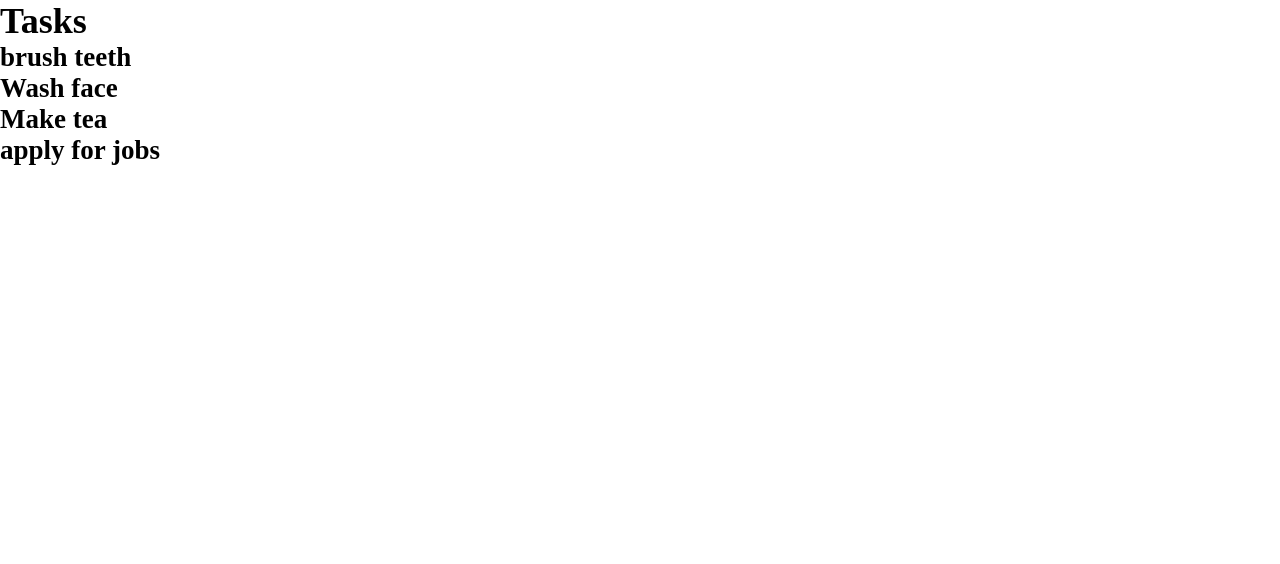
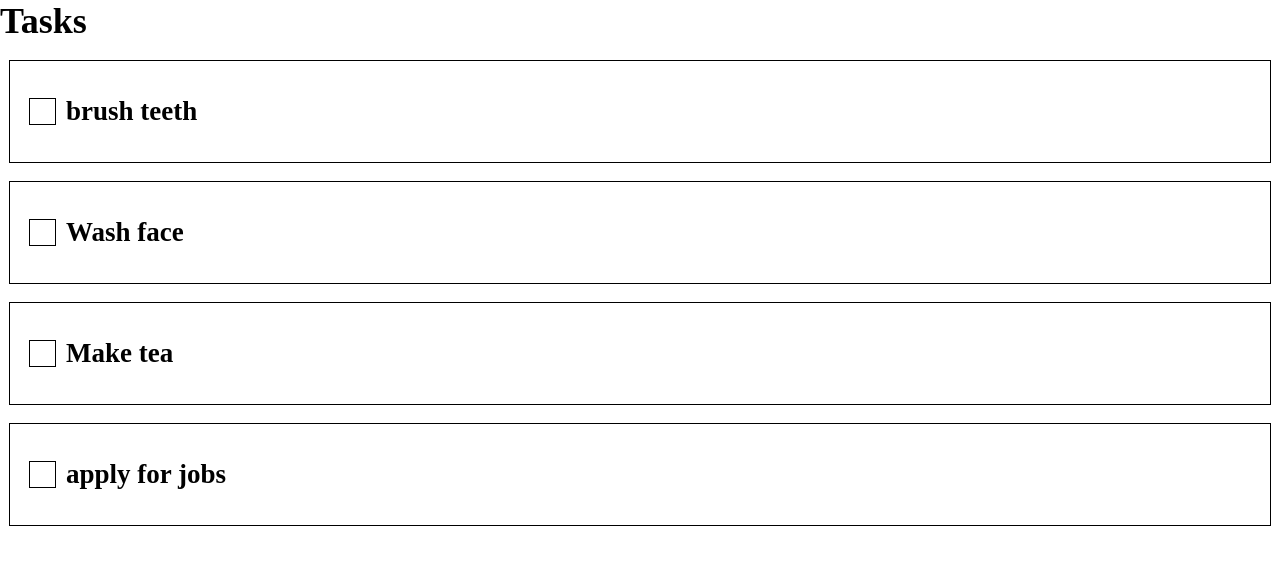
Before and after one commit to emmajphillips/reminders, a React (Create React App) app in the folder frontend/: page /tasks/today in a window 1280 px wide. Shown: the top 564 px of the page. Built offline with nearby package versions, Linux system fonts and the light colour scheme.

Commit message:
rough layout of TasksToday component and start of custom checkboxes

```diff
--- a/frontend/src/components/tasks/TasksToday.js
+++ b/frontend/src/components/tasks/TasksToday.js
@@ -5,12 +5,19 @@ import PageContainer from '../common/PageContainer'
 import { tasks } from '../../lib/tasks'
 
 function TasksToday () {
+
+  const handleCheck = () => {
+    console.log('clicked!')
+  }
+
   return (
     <>
       <h1>Tasks</h1>
       <PageContainer>
         {tasks.map(task => (
-          <div key={task.id}>
+          <div key={task.id} className="task">
+            <input type="checkbox" />
+            <span className="checkbox" onClick={handleCheck}></span>
             <h2>{task.name}</h2>
           </div>
         ))}
--- a/frontend/src/styles/main.scss
+++ b/frontend/src/styles/main.scss
@@ -7,83 +7,4 @@ html {
   font-size: 18px;
 }
 
-section.hero {
-  min-height: 100vh;
-  height: 100%;
-  background-color: #d5e8eb;
-  div.container {
-    display: flex;
-    flex-direction: column;
-    justify-content: space-between;
-    align-items: center;
-    height: calc(100vh - 7em);
-    padding: 3.5em 0;
-    text-align: center;
-    div.form {
-      display: flex;
-      flex-direction: column;
-      align-items: center;
-      h1.heading {
-        font-size: 2rem;
-        margin: 0 0.5em;
-        padding: 3rem 0 1rem;
-      }
-      form {
-        display: flex;
-        margin: 2rem 0.5rem;
-        padding: 0.5em 0 0.25em;
-        border: none;
-        border-bottom: 3px solid #acacac;
-        &:hover {
-          border-bottom: 3px solid #444;
-        }
-        input {
-          padding-left: 0.5em;
-          background-color: inherit;
-          border: none;
-          font-family: "Times New Roman", Times, serif;
-          font-size: 1.25rem;
-          &:focus {
-            outline: none;
-          }
-        }
-        button.active {
-          margin-bottom: 0.25em;
-          padding: 5px 15px;
-          background-color: #a8fac6;
-          border-top: 4px solid #eff7ea;
-          border-right: 4px solid #36f365;
-          border-bottom: 4px solid #36f365;
-          border-left: 4px solid #95f0f7;
-          font-weight: 600;
-          border-radius: 6px;
-          font-family: "Times New Roman", Times, serif;
-          font-size: 1em;
-          color: #000;
-          transition: 0.1s ease-out;
-        }
-        button.hidden {
-          visibility: hidden;
-          transition: 0.1s linear;
-        }
-      }
-      form.active {
-        border: none;
-        border-bottom: 3px solid #444;
-      }
-    }
-    a {
-      margin: 1.5rem 0;
-      padding: 0.5em;
-      background-color: #ffaacc;
-      border-top: 4px solid #ffeecc;
-      border-right: 4px solid #ff88dd;
-      border-bottom: 4px solid #ff88dd;
-      border-left: 4px solid #ffaa77;
-      border-radius: 6px;
-      text-decoration: none;
-      font-weight: 600;
-      color: #000;
-    }
-  }
-}
+@import '../styles/mobile/mobile.scss'
--- /dev/null
+++ b/frontend/src/styles/mobile/home.scss
@@ -0,0 +1,81 @@
+// * Home component
+section.hero {
+  min-height: 100vh;
+  height: 100%;
+  background-color: #d5e8eb;
+  div.container {
+    display: flex;
+    flex-direction: column;
+    justify-content: space-between;
+    align-items: center;
+    height: calc(100vh - 7em);
+    padding: 3.5em 0;
+    text-align: center;
+    div.form {
+      display: flex;
+      flex-direction: column;
+      align-items: center;
+      h1.heading {
+        font-size: 2rem;
+        margin: 0 0.5em;
+        padding: 3rem 0 1rem;
+      }
+      form {
+        display: flex;
+        margin: 2rem 0.5rem;
+        padding: 0.5em 0 0.25em;
+        border: none;
+        border-bottom: 3px solid #acacac;
+        &:hover {
+          border-bottom: 3px solid #444;
+        }
+        input {
+          padding-left: 0.5em;
+          background-color: inherit;
+          border: none;
+          font-family: "Times New Roman", Times, serif;
+          font-size: 1.25rem;
+          &:focus {
+            outline: none;
+          }
+        }
+        button.active {
+          margin-bottom: 0.25em;
+          padding: 5px 15px;
+          background-color: #a8fac6;
+          border-top: 4px solid #e3f8d6;
+          border-right: 4px solid #36f365;
+          border-bottom: 4px solid #36f365;
+          border-left: 4px solid #95f0f7;
+          font-weight: 600;
+          border-radius: 6px;
+          font-family: "Times New Roman", Times, serif;
+          font-size: 1em;
+          color: #000;
+          transition: 0.1s ease-out;
+        }
+        button.hidden {
+          visibility: hidden;
+          transition: 0.1s linear;
+        }
+      }
+      form.active {
+        border: none;
+        border-bottom: 3px solid #444;
+      }
+    }
+    a {
+      margin: 1.5rem 0;
+      padding: 0.5em;
+      background-color: #ffaacc;
+      border-top: 4px solid #ffeecc;
+      border-right: 4px solid #ff88dd;
+      border-bottom: 4px solid #ff88dd;
+      border-left: 4px solid #ffaa77;
+      border-radius: 6px;
+      text-decoration: none;
+      font-weight: 600;
+      color: #000;
+    }
+  }
+}
--- /dev/null
+++ b/frontend/src/styles/mobile/mobile.scss
@@ -0,0 +1,38 @@
+section.section {
+  display: flex;
+  justify-content: center;
+  min-height: calc(100vh - 41px);
+  height: 100%;
+  div.container {
+    display: flex;
+    flex-direction: column;
+    width: 100%;
+    margin: 0.5rem;
+  }
+  div.task {
+    display: flex;
+    align-items: center;
+    margin: 0.5em 0;
+    padding: 1.5em 0.5em;
+    border: 1px solid #000;
+    input {
+      position: absolute;
+      opacity: 0;
+      cursor: pointer;
+      height: 0;
+      width: 0;
+    }
+    .checkbox {
+      position: relative;
+      top: 0;
+      left: 0;
+      height: 25px;
+      width: 25px;
+      margin: 10px;
+      background-color: #FFF;
+      border: 1px solid #000;
+    }
+  }
+}
+
+@import "./home.scss";
```
